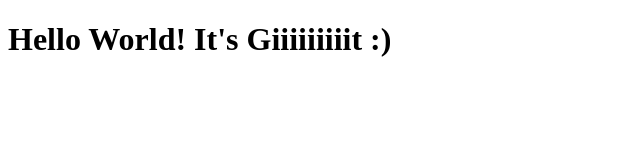
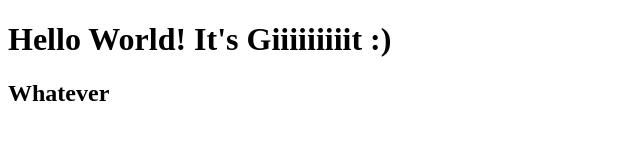
Before and after one commit to othLah/git_one, a plain HTML site: page index.html in a window 1280 px wide. Shown: the whole page, without its empty margins (0-640 px from the left). Drawn offline with Linux system fonts and the light colour scheme.

Commit message:
added h2

```diff
--- a/index.html
+++ b/index.html
@@ -6,5 +6,6 @@
     </head>
     <body>
         <h1>Hello World! It's Giiiiiiiiit :)</h1>
+        <h2>Whatever</h2>
     </body>
 </html>
```
